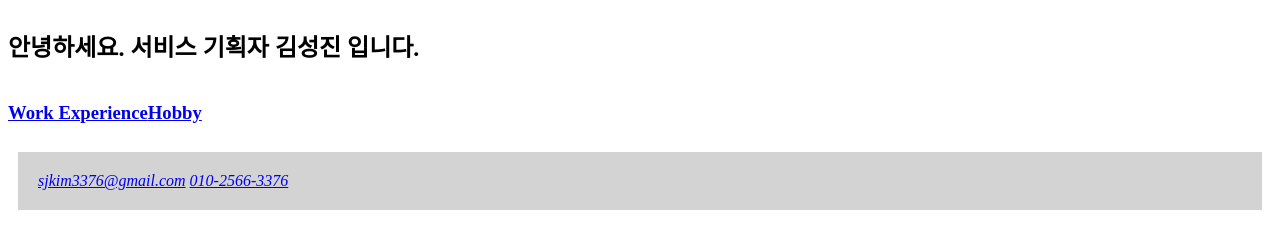
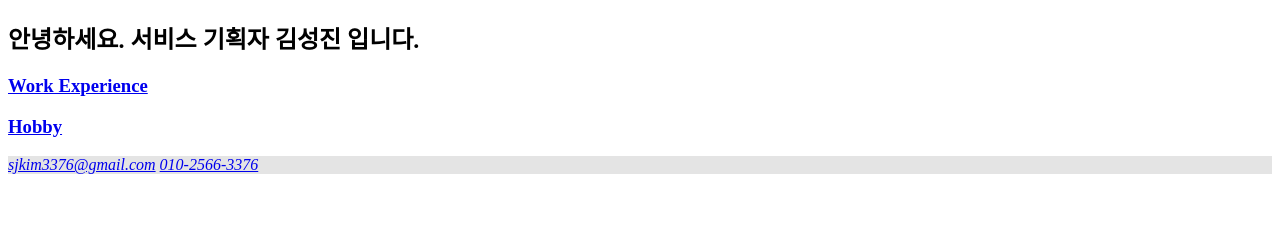
Before and after one commit to sjkim-coding/my, a plain HTML site: page index.html in a window 1280 px wide. Drawn offline with Linux system fonts and the light colour scheme.

Commit message:
Update index.css

```diff
--- a/index.css
+++ b/index.css
@@ -1,14 +1,3 @@
-header {
-    display: flex;
+footer {
+    background-color: rgb(228, 228, 228);
 }
-
-main {
-    display: flex;
-}
-
-footer {
-    background-color: lightgray;
-    margin: 10px;
-    padding: 20px;
-    display: flex;
-}
```
